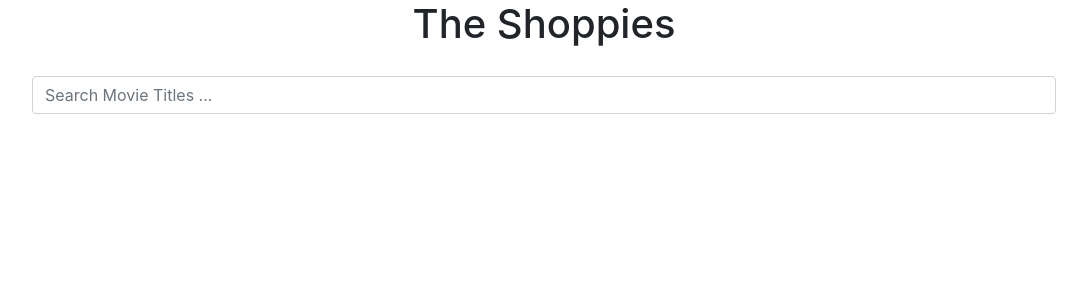
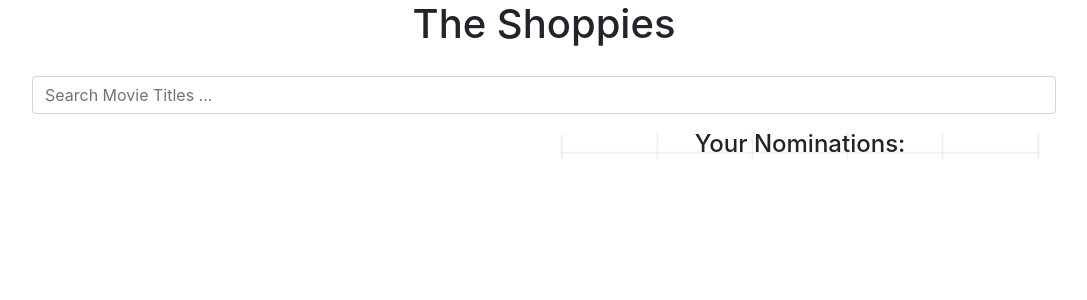
Before and after one commit to DianaSerra/shopify-challenge, a React (Create React App) app: page / in a window 1280 px wide. Shown: the top 300 px of the page, without its empty margins (96-1183 px from the left). Built offline with nearby package versions, Linux system fonts and the light colour scheme.

Commit message:
implement nomination addition

```diff
--- a/src/App.js
+++ b/src/App.js
@@ -2,15 +2,21 @@ import React from "react";
 import "./App.css";
 import Header from "./components/Header.js";
 import SearchBar from "./components/SearchBar.js";
+import Container from "react-bootstrap/Container";
+import Row from "react-bootstrap/Row";
+import Col from "react-bootstrap/Col";
 import TicketContainer from "./components/TicketContainer.js";
+import NominationList from "./components/NominationList.js";
 class App extends React.Component {
   constructor(props) {
     super(props);
     this.state = {
       movies: [],
       nominations: [],
+      nominationError: "",
     };
     this.search = this.search.bind(this);
+    this.nominate = this.nominate.bind(this);
   }
   search(searchString) {
     if (searchString) {
@@ -28,14 +34,44 @@ class App extends React.Component {
         });
     }
   }
+  nominate(movie) {
+    //if (e.target.value) {
+    //const movie = e.target.value;
+    if (this.state.nominations.length < 5) {
+      var newState = { ...this.state };
+      newState.nominations.push(movie);
+      newState.nominationError = "";
+      this.setState(newState);
+    } else {
+      var newState = Object.assign(
+        { ...this.state },
+        { nominationError: "You have reached your nomination limit!!" }
+      );
+      this.setState(newState);
+    }
+    //}
+    console.log(this.state);
+  }
   render() {
     return (
       <div className="App">
         <Header />
-        <div style={styles.body}>
-          <SearchBar search={this.search} />
-          <TicketContainer movies={this.state.movies} />
-        </div>
+        <Container style={styles.body}>
+          <Row xs={1} md={1} lg={1}>
+            <SearchBar search={this.search} />
+          </Row>
+          <Row xs={1} md={1} lg={2}>
+            <Col>
+              <TicketContainer
+                movies={this.state.movies}
+                nominate={this.nominate}
+              />
+            </Col>
+            <Col>
+              <NominationList nominations={this.state.nominations} />
+            </Col>
+          </Row>
+        </Container>
       </div>
     );
   }
--- a/src/components/NominationList.js
+++ b/src/components/NominationList.js
@@ -1,8 +1,32 @@
 import React from "react";
+import Grid from "../assets/images/Grid.png";
 
 class NominationList extends React.Component {
+  constructor(props) {
+    super(props);
+    this.renderList = this.renderList.bind(this);
+  }
+  renderList() {
+    console.log(this.props.nominations);
+    return this.props.nominations.map((item) => (
+      <li key={item.imdbID}>
+        {item.Title} ({item.Year})
+      </li>
+    ));
+  }
   render() {
-    return {};
+    return (
+      <div style={styles.nomList}>
+        <h4>Your Nominations: </h4>
+        <ol>{this.renderList()}</ol>
+      </div>
+    );
   }
 }
+const styles = {
+  nomList: {
+    backgroundImage: `url(${Grid})`,
+    backgroundSize: "cover",
+  },
+};
 export default NominationList;
--- a/src/components/Ticket.js
+++ b/src/components/Ticket.js
@@ -5,6 +5,7 @@ import Button from "react-bootstrap/Button";
 class Ticket extends React.Component {
   constructor(props) {
     super(props);
+    console.log(this.props.movie);
   }
   render() {
     return (
@@ -12,11 +13,17 @@ class Ticket extends React.Component {
         <Card.Img
           style={styles.cardImg}
           variant="top"
-          src={this.props.imgURL}
+          src={this.props.movie.Poster}
         />
         <Card.Body style={styles.cardBody}>
-          <Card.Title>{this.props.title}</Card.Title>
-          <Button variant="primary">Nominate</Button>
+          <Card.Title>{this.props.movie.Title}</Card.Title>
+          <Button
+            value={this.props.movie}
+            variant="primary"
+            onClick={() => this.props.nominate(this.props.movie)}
+          >
+            Nominate
+          </Button>
         </Card.Body>
       </Card>
     );
--- a/src/components/TicketContainer.js
+++ b/src/components/TicketContainer.js
@@ -16,7 +16,7 @@ class TicketContainer extends React.Component {
   }
   renderResults() {
     return this.props.movies.map((item) => (
-      <Ticket title={item.Title} imgURL={item.Poster} key={item.imdbID}>
+      <Ticket movie={item} key={item.imdbID} nominate={this.props.nominate}>
         {item.Title}
       </Ticket>
     ));
@@ -33,7 +33,7 @@ class TicketContainer extends React.Component {
 }
 const styles = {
   cardGroup: {
-    width: "50%",
+    width: "100%",
     display: "block",
     paddingBottom: "80px",
   },
```
Also changed, not shown: src/assets/images/Grid.png (added).
